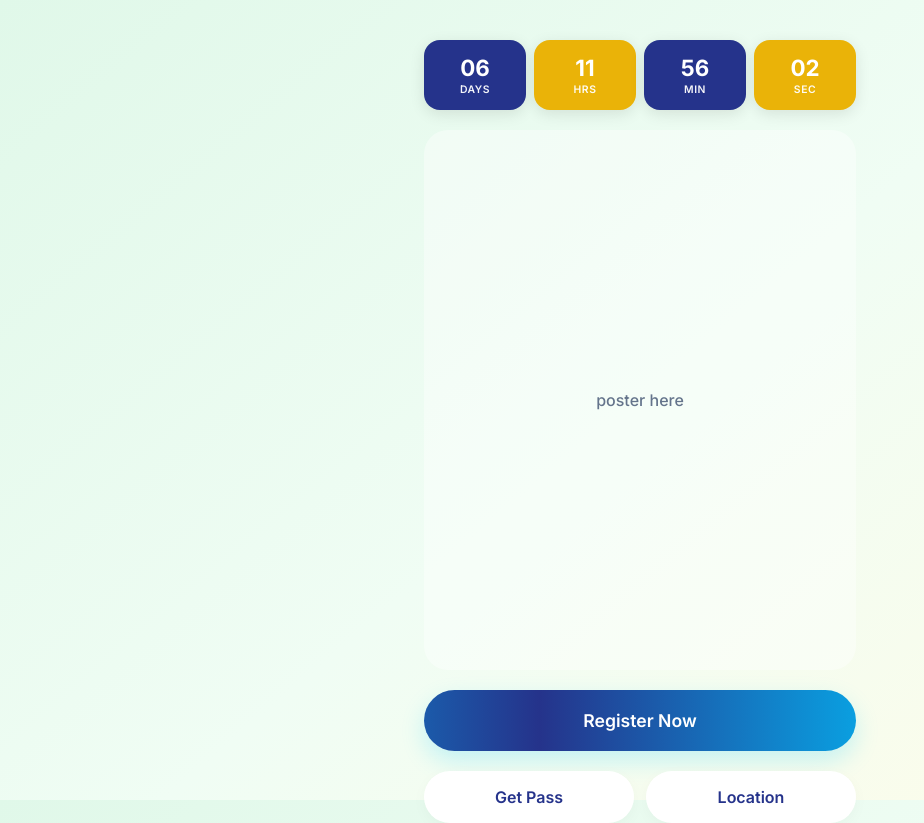
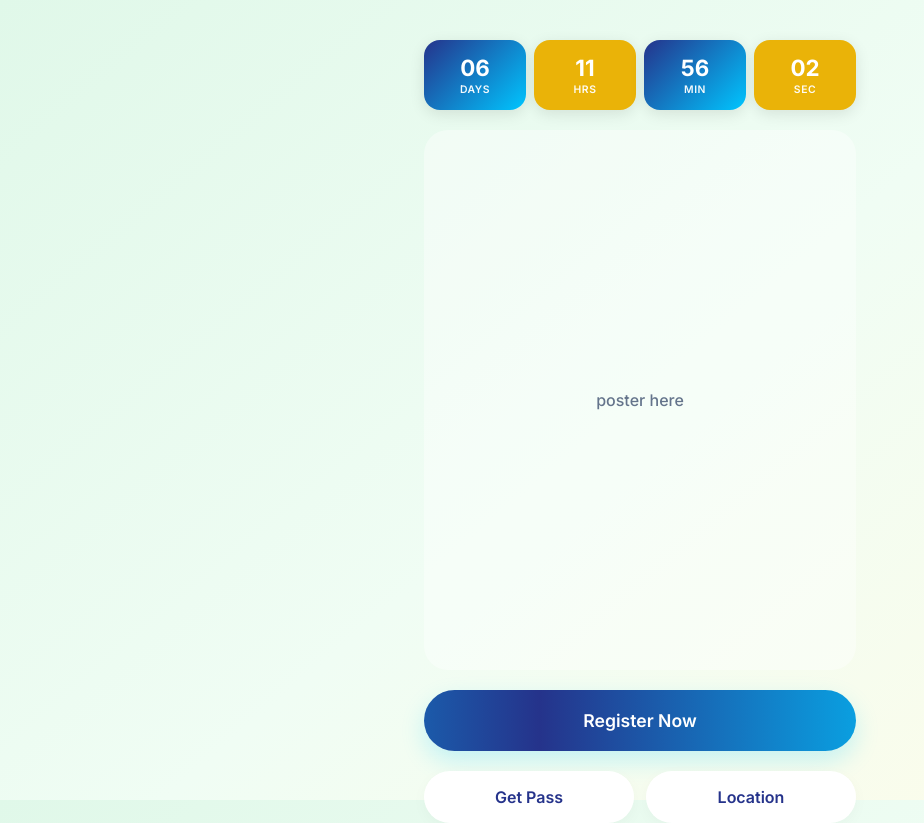
Before and after one commit to Shameelmya/Sep5Registration, a Next.js app: page / in a window 1280 px wide. Shown: the top 823 px of the page, without its empty margins (0-924 px from the left). Built offline with nearby package versions, Linux system fonts and the light colour scheme; no server answers; the database is empty.

Commit message:
Update timer blue to match button gradient

```diff
--- a/src/app/page.tsx
+++ b/src/app/page.tsx
@@ -61,9 +61,9 @@ export default function Home() {
         <div style={{ display: 'flex', justifyContent: 'space-between', gap: '8px', width: '100%' }}>
           {timeLeft ? (
             <>
-              <TimeBox value={timeLeft.d} label="Days" color="var(--primary)" />
+              <TimeBox value={timeLeft.d} label="Days" color="linear-gradient(135deg, var(--primary), var(--primary-alt))" />
               <TimeBox value={timeLeft.h} label="Hrs" color="var(--accent)" />
-              <TimeBox value={timeLeft.m} label="Min" color="var(--primary)" />
+              <TimeBox value={timeLeft.m} label="Min" color="linear-gradient(135deg, var(--primary), var(--primary-alt))" />
               <TimeBox value={timeLeft.s} label="Sec" color="var(--accent)" />
             </>
           ) : (
```
